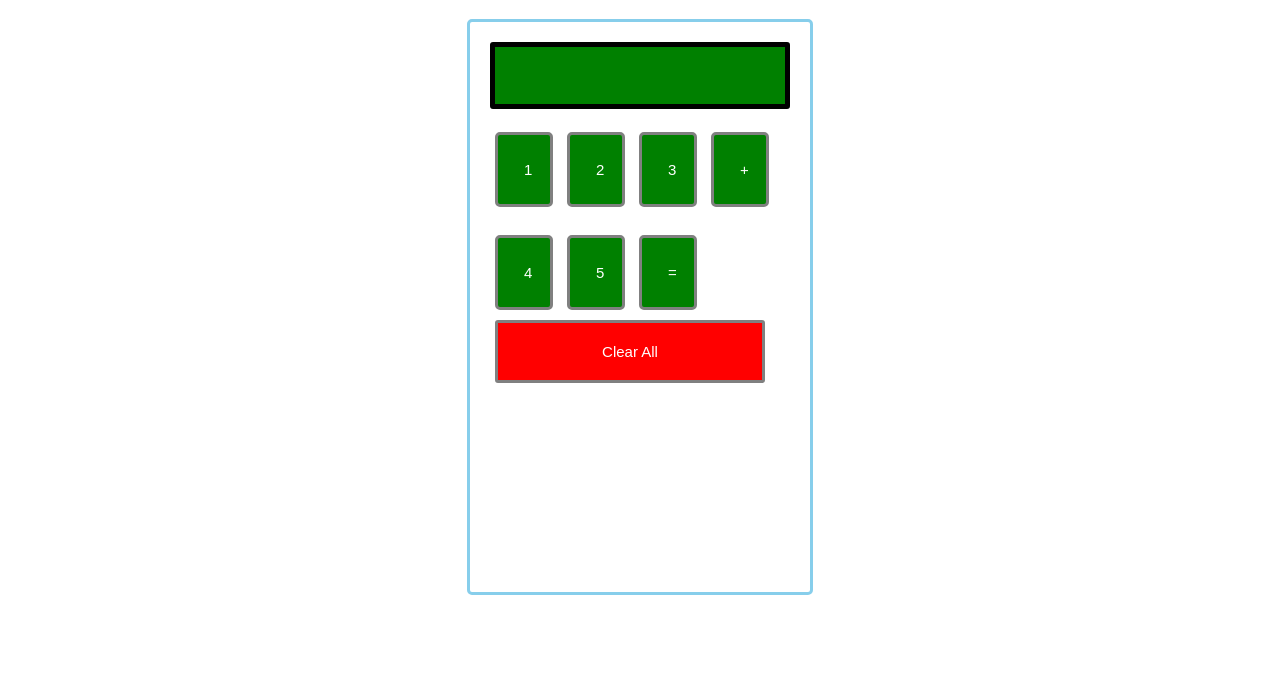
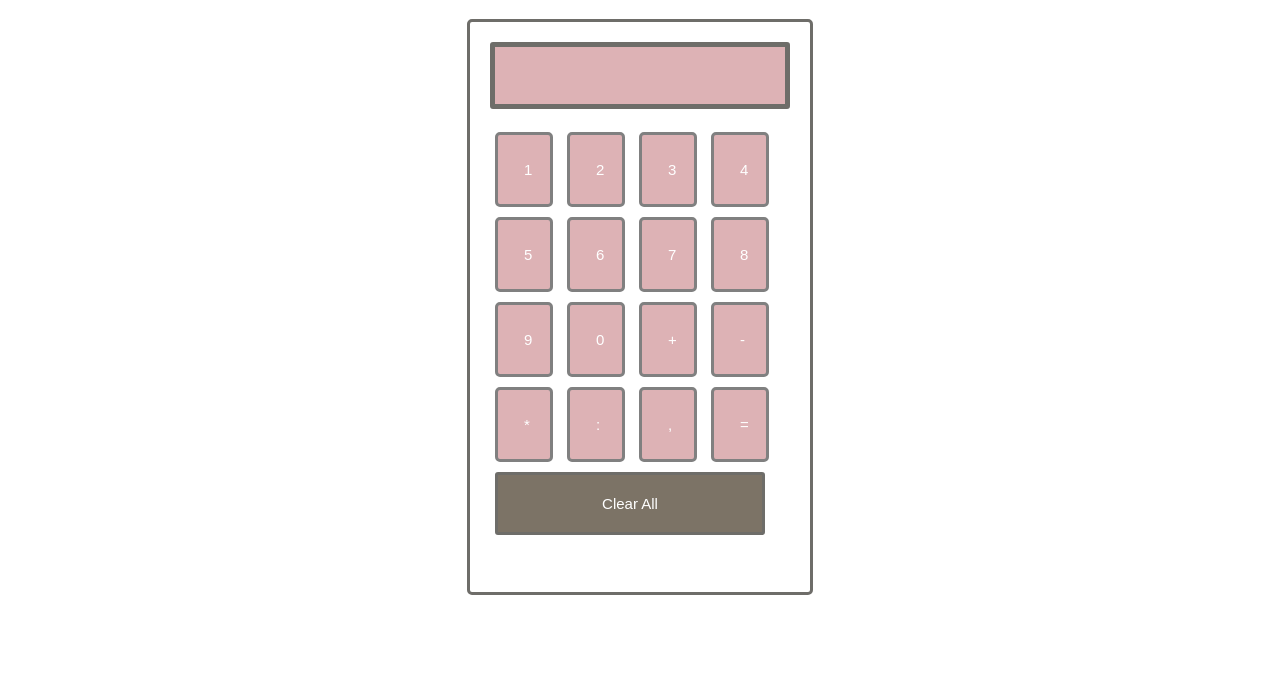
Before and after one commit to Mercuriallz/kalkulator-js, a plain HTML site: page index.html in a window 1280 px wide. Shown: the part 107-800 px from the top of the page. Drawn offline with Linux system fonts and the light colour scheme.

Commit message:
kalkulator lucu

```diff
--- a/index.html
+++ b/index.html
@@ -3,7 +3,7 @@
 <head>
     <meta charset="UTF-8">
     <meta name="viewport" content="width=device-width, initial-scale=1.0">
-    <title>Kalkulator Js</title>
+    <title> Kalkulator Js </title>
     <link rel="stylesheet" href="styles.css"> <!-- ini buat import CSS nya ya cantikkk -->
 </head>
 <body>
@@ -17,15 +17,28 @@
             <br><br>
 
             <!-- nah disini kamu buat tombol input guna nya buat angka dan operator buat kalkulator nya -->
-            <input type="button" value="1" onclick="form1.answer.value += '1'"> <!-- nambah angka 1 ke field teks -->
-            <input type="button" value="2" onclick="form1.answer.value += '2'"> <!-- nambah angka 2 ke field teks -->
-            <input type="button" value="3" onclick="form1.answer.value += '3'"> <!-- nambah angka 3 ke field teks -->
-            <input type="button" value="+" onclick="form1.answer.value += '+'"> <!-- nambah tanda tambah (+) ke field teks -->
+            <!-- <input type="button" value="1" onclick="form1.answer.value += '1'"> nambah angka 1 ke field teks -->
+            <!-- <input type="button" value="2" onclick="form1.answer.value += '2'"> nambah angka 2 ke field teks -->
+            <!-- <input type="button" value="3" onclick="form1.answer.value += '3'"> nambah angka 3 ke field teks -->
 
-            <br><br>
 
-            <input type="button" value="4" onclick="addToDisplay('4')">  <!-- nah ini versi rapih nya ketimbang kita pake yg atas, karena ini diambil dari file script.js-->
+
+            <input type="button" value="1" onclick="addToDisplay('1')"> <!-- nah ini versi rapih nya ketimbang kita pake yg atas, karena ini diambil dari file script.js-->
+            <input type="button" value="2" onclick="addToDisplay('2')">
+            <input type="button" value="3" onclick="addToDisplay('3')">
+            <input type="button" value="4" onclick="addToDisplay('4')">
             <input type="button" value="5" onclick="addToDisplay('5')">
+            <input type="button" value="6" onclick="addToDisplay('6')">
+            <input type="button" value="7" onclick="addToDisplay('7')">
+            <input type="button" value="8" onclick="addToDisplay('8')">
+            <input type="button" value="9" onclick="addToDisplay('9')">
+            <input type="button" value="0" onclick="addToDisplay('0')">
+            <input type="button" value="+" onclick="addToDisplay('+')">
+            <input type="button" value="-" onclick="addToDisplay('-')">
+            <input type="button" value="*" onclick="addToDisplay('*')">
+            <input type="button" value=":" onclick="addToDisplay(':')">
+            <input type="button" value="," onclick="addToDisplay(',')">
+
 
             <!--nah ini tombol buat kalkulasi -->
             <!-- Mas jelasin satu satu yaa -->
--- a/styles.css
+++ b/styles.css
@@ -1,16 +1,16 @@
 h1 {
     text-align: center;
     padding: 23px;
-    background-color: skyblue;
+    background-color: #6E6D69;
     color: white;
     }
 
 #clear{
 width: 270px;
-border: 3px solid gray;
+border: 3px solid #6E6D69;
     border-radius: 3px;
     padding: 20px;
-    background-color: red;
+    background-color: #7c7366;
 }
 
 .formstyle
@@ -18,7 +18,7 @@ border: 3px solid gray;
 width: 300px;
 height: 530px;
 margin: auto;
-border: 3px solid skyblue;
+border: 3px solid #6E6D69;
 border-radius: 5px;
 padding: 20px;
 }
@@ -28,7 +28,7 @@ padding: 20px;
 input
 {
 width: 20px;
-background-color: green;
+background-color: #DDB2B5;
 color: white;
 border: 3px solid gray;
     border-radius: 5px;
@@ -40,7 +40,7 @@ border: 3px solid gray;
 
 #calc{
 width: 250px;
-border: 5px solid black;
+border: 5px solid #6E6D69;
     border-radius: 3px;
     padding: 20px;
     margin: auto;
```
